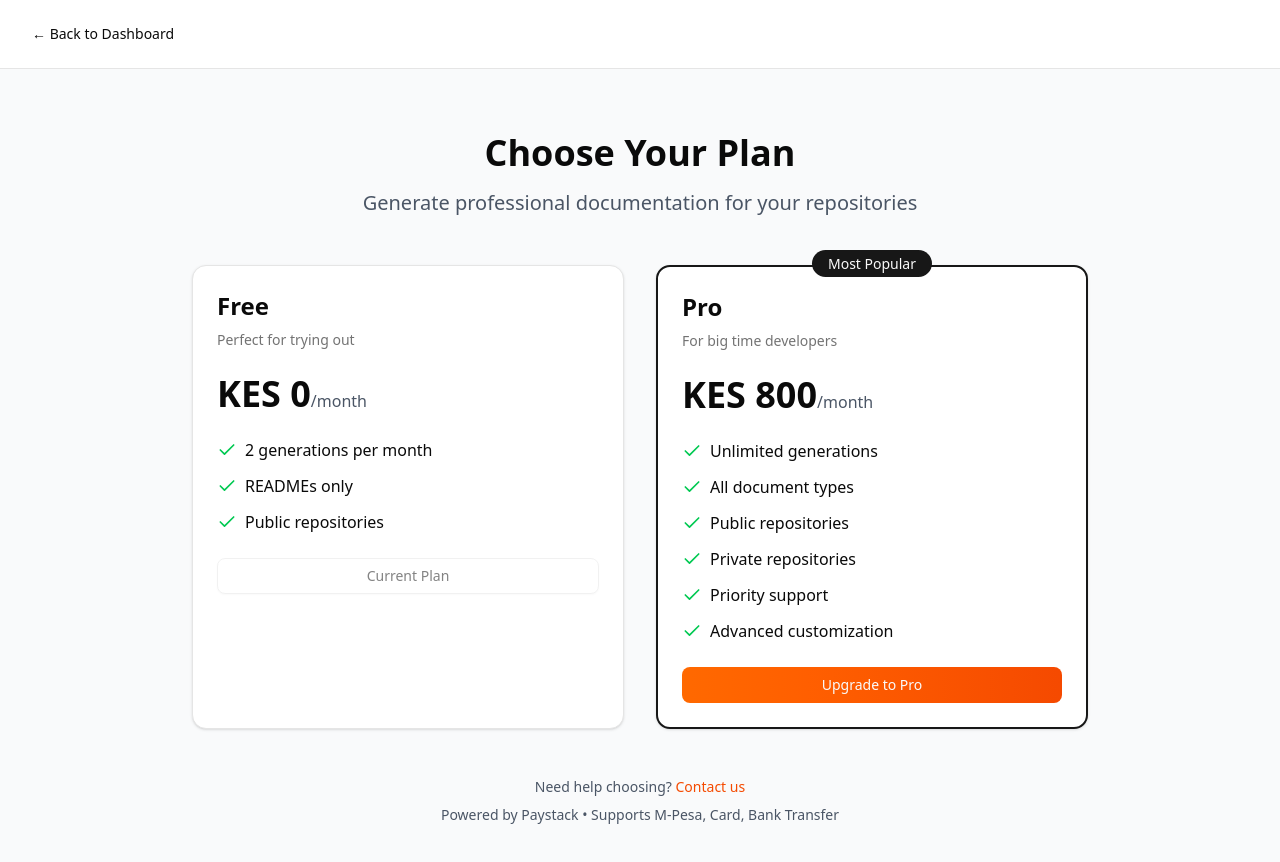
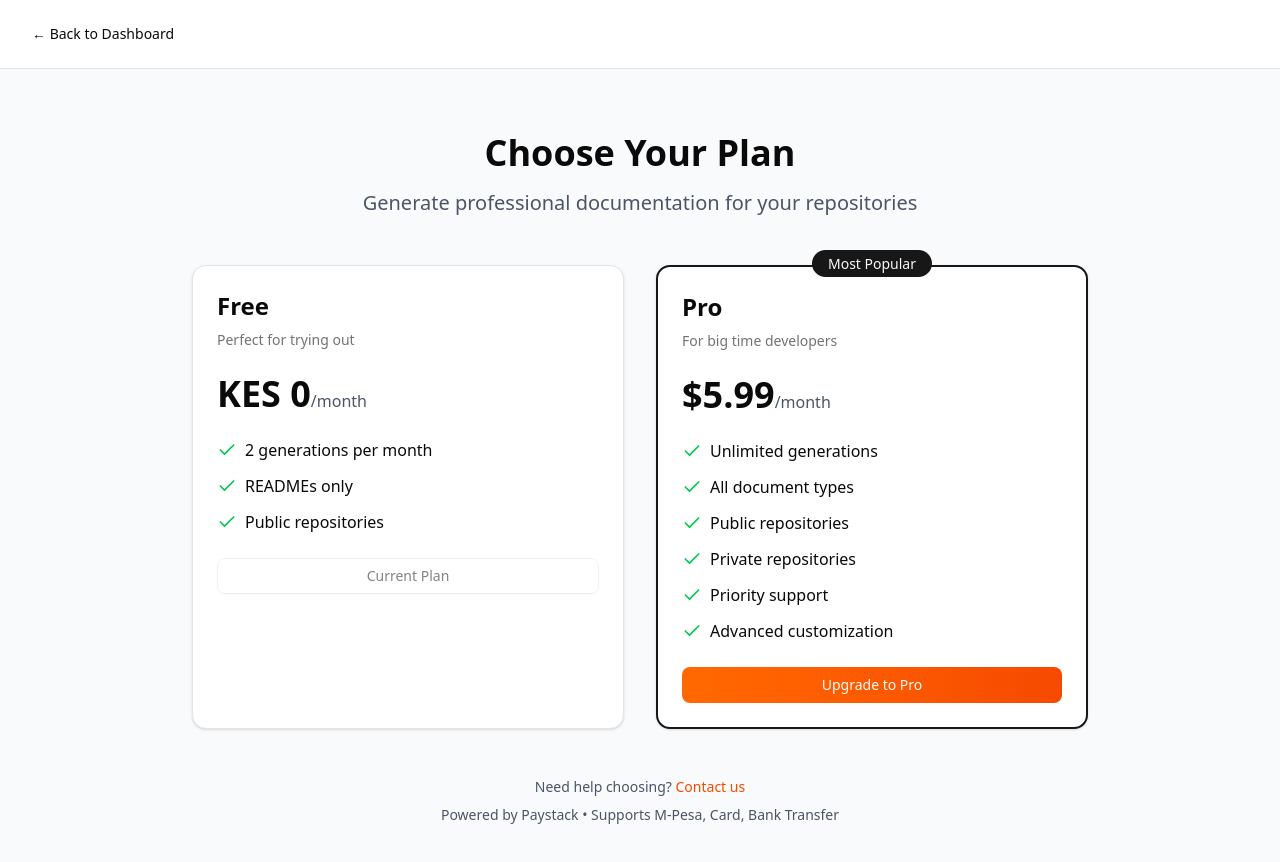
Before and after one commit to adorn-ai/DocsCraft-frontend, a React (Vite) app in the folder frontend/: page /pricing in a window 1280 px wide. Shown: the top 862 px of the page. Built offline with nearby package versions, Linux system fonts and the light colour scheme.

Commit message:
Commit: Make changes to pricing

```diff
--- a/frontend/src/pages/Landing.tsx
+++ b/frontend/src/pages/Landing.tsx
@@ -297,7 +297,7 @@
                 <h3 className="text-2xl font-bold mb-2">Pro</h3>
                 <p className="text-gray-600 mb-6">For developers with heavy documentation needs</p>
                 <div className="mb-8">
-                  <span className="text-5xl font-bold">$ 9.99</span>
+                  <span className="text-5xl font-bold">$ 5.99</span>
                   <span className="text-gray-600">/month</span>
                 </div>
                 <ul className="space-y-4 mb-8">
--- a/frontend/src/pages/Pricing.tsx
+++ b/frontend/src/pages/Pricing.tsx
@@ -213,7 +213,7 @@
               <CardTitle className="text-2xl">Pro</CardTitle>
               <CardDescription>For big time developers</CardDescription>
               <div className="mt-4">
-                <span className="text-4xl font-bold">KES 800</span>
+                <span className="text-4xl font-bold">$5.99</span>
                 <span className="text-gray-600">/month</span>
               </div>
             </CardHeader>
```
